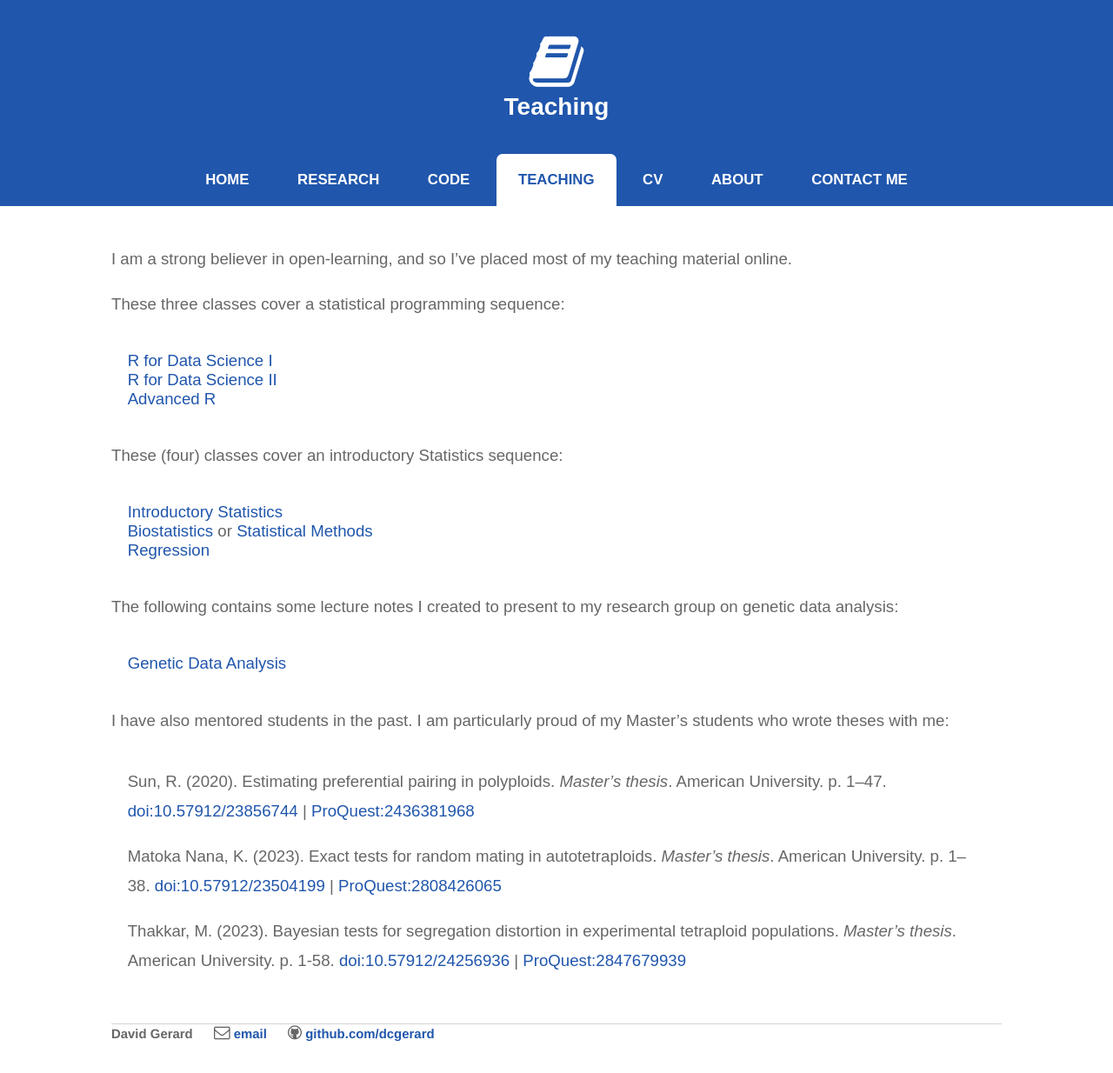
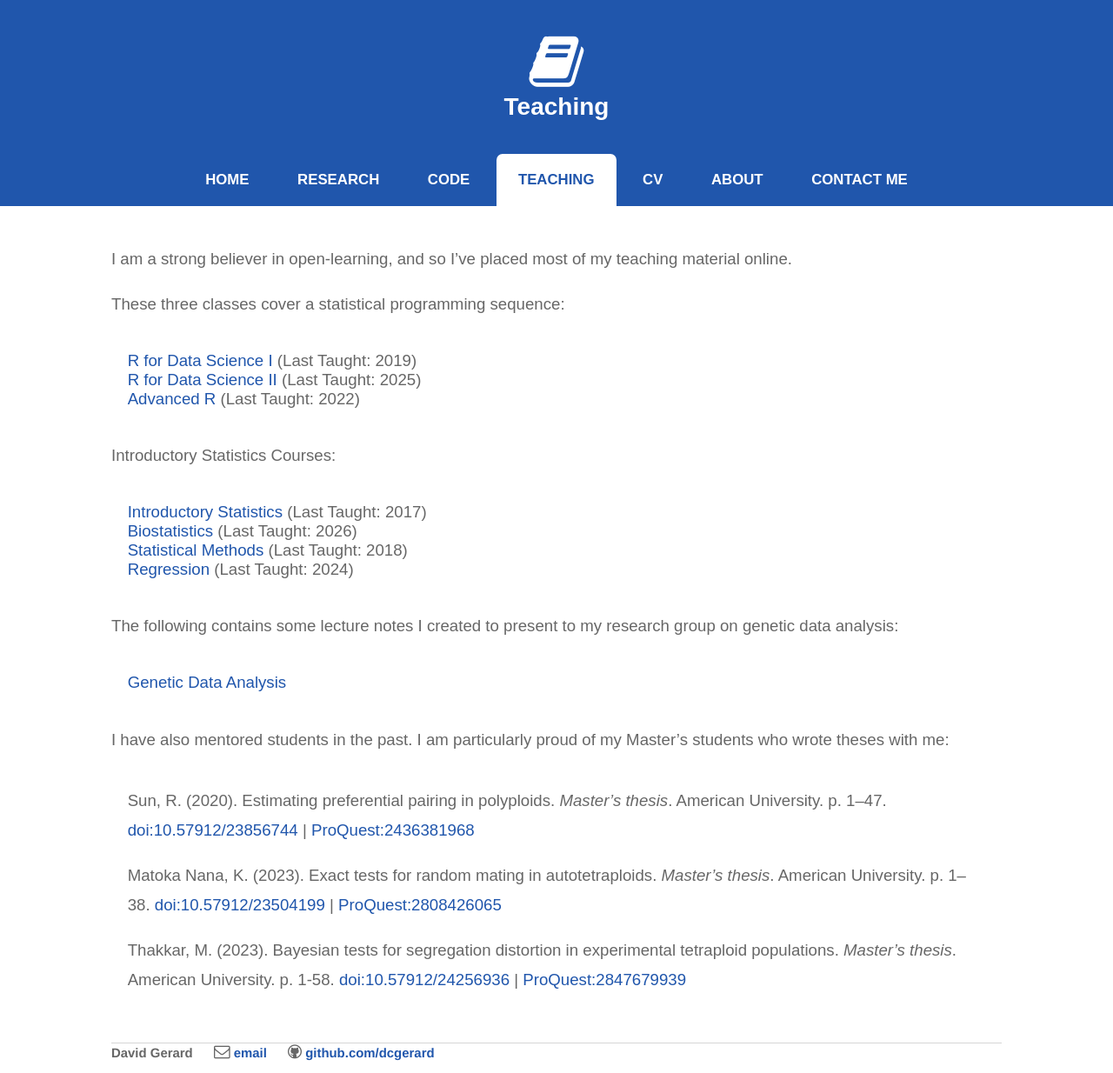
Before and after one commit to dcgerard/dcgerard.github.io, a Jekyll site: the page built from teaching/index.md, in a window 1280 px wide. Shown: the whole page at 87% size. Built offline with Jekyll 4.4.1, drawn with Linux system fonts in a browser that asks for light colours; before the commit the page ends 1212 px from its top, so only the background shows below that.

Commit message:
update gems and teaching page

```diff
--- a/teaching/index.md
+++ b/teaching/index.md
@@ -8,15 +8,16 @@ I am a strong believer in open-learning, and so I've placed most of my teaching
 
 These three classes cover a statistical programming sequence:
 
-- [R for Data Science I](https://dcgerard.github.io/stat_412_612/)
-- [R for Data Science II](https://data-science-master.github.io/lectures/)
-- [Advanced R](https://dcgerard.github.io/advancedr/)
+- [R for Data Science I](https://dcgerard.github.io/stat_412_612/) (Last Taught: 2019)
+- [R for Data Science II](https://data-science-master.github.io/lectures/) (Last Taught: 2025)
+- [Advanced R](https://dcgerard.github.io/advancedr/) (Last Taught: 2022)
 
-These (four) classes cover an introductory Statistics sequence:
+Introductory Statistics Courses:
 
-- [Introductory Statistics](https://dcgerard.github.io/stat234/)
-- [Biostatistics](https://dcgerard.github.io/stat_320/) or [Statistical Methods](https://dcgerard.github.io/stat614/)
-- [Regression](https://dcgerard.github.io/stat_415_615/)
+- [Introductory Statistics](https://dcgerard.github.io/stat234/) (Last Taught: 2017)
+- [Biostatistics](https://dcgerard.github.io/stat_320/) (Last Taught: 2026)
+- [Statistical Methods](https://dcgerard.github.io/stat614/) (Last Taught: 2018)
+- [Regression](https://dcgerard.github.io/stat_415_615/) (Last Taught: 2024)
 
 The following contains some lecture notes I created to present to my research group on genetic data analysis:
 
```
Also changed, not shown: Gemfile.lock.
